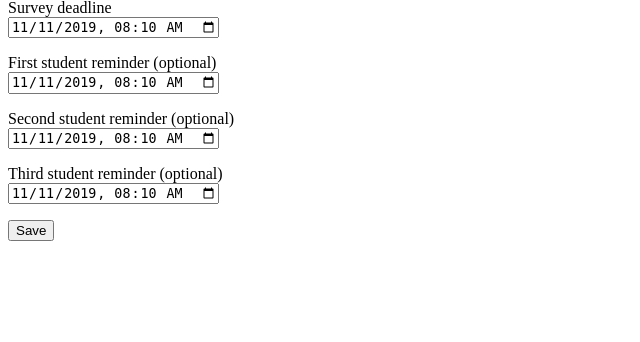
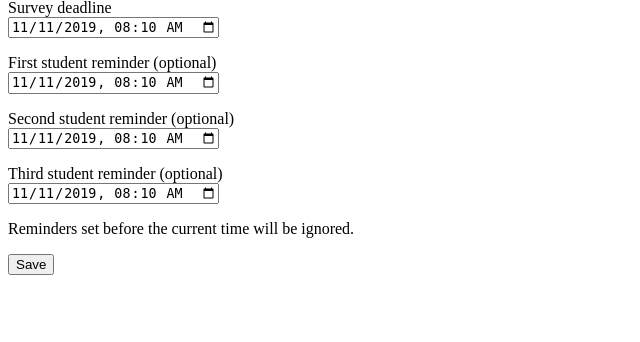
Before and after one commit to ryanku98/SETpp, a Flask app: page /deadline in a window 1280 px wide. Shown: the part 185-527 px from the top of the page, without its empty margins (0-640 px from the left). Run offline with Flask 2, Linux system fonts and the light colour scheme; the visitor is signed in with stand-in values (Sample User, id 1); data that the repository does not hold is empty; some libraries are stand-ins or nearby versions.

Commit message:
Deadline/reminder form now prefills with existing database data

```diff
--- a/app/forms.py
+++ b/app/forms.py
@@ -3,7 +3,7 @@ from wtforms import FileField, StringField, PasswordField, BooleanField, SubmitF
 from wtforms.ext.dateutil.fields import DateTimeField
 from wtforms.validators import DataRequired, Email, EqualTo, ValidationError
 from flask_wtf.file import FileRequired, FileAllowed
-from app.models import User
+from app.models import User, Deadline, Reminder
 from app.survey import studentExists
 # CHANGE WHEN FUNCTION IS MOVED:
 # from app.routes import is_valid_datetime
@@ -26,7 +26,6 @@ def is_valid_datetime(dt1, dt2):
     # if/when reached end, return flag (if all 0s, flag remains False)
     validity = False
     delta_attributes = [delta.years, delta.months, delta.weeks, delta.days, delta.hours, delta.minutes, delta.seconds, delta.microseconds]
-    # delta_attributes = [delta.years, delta.months, delta.weeks, delta.days, delta.hours, delta.minutes]
     for attribute in delta_attributes:
         # if positive
         if attribute > 0:
@@ -77,12 +76,11 @@ class CreateSurveyForm(FlaskForm):
 class DatesForm(FlaskForm):
     parse_kwargs = {'yearfirst': True, 'dayfirst': False}
     display_format = '%m/%d/%Y %H:%M'
-    # used in dates.html for default value
-    default_format = '%Y-%m-%dT%H:%M'
-    deadline = DateTimeField('Survey deadline', parse_kwargs=parse_kwargs, display_format=display_format, validators=[DataRequired()])
-    reminder1 = DateTimeField('First student reminder (optional)', parse_kwargs=parse_kwargs, display_format=display_format)
-    reminder2 = DateTimeField('Second student reminder (optional)', parse_kwargs=parse_kwargs, display_format=display_format)
-    reminder3 = DateTimeField('Third student reminder (optional)', parse_kwargs=parse_kwargs, display_format=display_format)
+    render_kw = {'type': 'datetime-local'}
+    deadline = DateTimeField('Survey deadline', parse_kwargs=parse_kwargs, display_format=display_format, render_kw=render_kw, validators=[DataRequired()])
+    reminder1 = DateTimeField('First student reminder (optional)', parse_kwargs=parse_kwargs, display_format=display_format, render_kw=render_kw)
+    reminder2 = DateTimeField('Second student reminder (optional)', parse_kwargs=parse_kwargs, display_format=display_format, render_kw=render_kw)
+    reminder3 = DateTimeField('Third student reminder (optional)', parse_kwargs=parse_kwargs, display_format=display_format, render_kw=render_kw)
     submit = SubmitField('Save')
 
     def validate_deadline(self, deadline):
@@ -96,26 +94,27 @@ class SurveyForm(FlaskForm):
     course_id = IntegerField('Lab Course #', validators=[DataRequired()])
 
     # SURVEY QUESTIONS
+    render_kw = {'rows':3,'cols':80}
     learning_1 = RadioField('The labs helped me understand the lecture material. (An answer of 3 is neutral)', choices=[('1','1'), ('2','2'), ('3','3'), ('4','4'), ('5','5')], validators=[DataRequired()])
     learning_2 = RadioField('The labs taught me new skills. (An answer of 3 is neutral)', choices=[('1','1'), ('2','2'), ('3','3'), ('4','4'), ('5','5')], validators=[DataRequired()])
     learning_3 = RadioField('The labs taught me to think creatively. (An answer of 3 is neutral)', choices=[('1','1'), ('2','2'), ('3','3'), ('4','4'), ('5','5')], validators=[DataRequired()])
     learning_4 = RadioField('I would be able to repeat the labs without help. (An answer of 3 is neutral)', choices=[('1','1'), ('2','2'), ('3','3'), ('4','4'), ('5','5')], validators=[DataRequired()])
-    learning_5 = TextAreaField('What was your favorite aspect of the lab?', render_kw={'rows':3,'cols':80}, validators=[DataRequired()])
-    learning_6 = TextAreaField('What was your favorite aspect of the lab?', render_kw={'rows':3,'cols':80}, validators=[DataRequired()])
+    learning_5 = TextAreaField('What was your favorite aspect of the lab?', render_kw=render_kw, validators=[DataRequired()])
+    learning_6 = TextAreaField('What was your favorite aspect of the lab?', render_kw=render_kw, validators=[DataRequired()])
     lab_1 = RadioField('The lab instructor was supportive. (An answer of 3 is neutral)', choices=[('1','1'), ('2','2'), ('3','3'), ('4','4'), ('5','5')], validators=[DataRequired()])
     lab_2 = RadioField('The lab instructor was approachable. (An answer of 3 is neutral)', choices=[('1','1'), ('2','2'), ('3','3'), ('4','4'), ('5','5')], validators=[DataRequired()])
     lab_3 = RadioField('The lab instructor was able to answer my questions. (An answer of 3 is neutral)', choices=[('1','1'), ('2','2'), ('3','3'), ('4','4'), ('5','5')], validators=[DataRequired()])
     lab_4 = RadioField('The lab instructor helped me reach a clear understanding of key concepts. (An answer of 3 is neutral)', choices=[('1','1'), ('2','2'), ('3','3'), ('4','4'), ('5','5')], validators=[DataRequired()])
     lab_5 = RadioField('The lab instructor fostered a mutually respectful learning environment. (An answer of 3 is neutral)', choices=[('1','1'), ('2','2'), ('3','3'), ('4','4'), ('5','5')], validators=[DataRequired()])
-    lab_6 = TextAreaField('What, if anything, could the lab instructor do to improve the experience?', render_kw={'rows':3,'cols':80}, validators=[DataRequired()])
+    lab_6 = TextAreaField('What, if anything, could the lab instructor do to improve the experience?', render_kw=render_kw, validators=[DataRequired()])
     spaceequipment_1 = RadioField('The amount of lab equipment was sufficient. (An answer of 3 is neutral)', choices=[('1','1'), ('2','2'), ('3','3'), ('4','4'), ('5','5')], validators=[DataRequired()])
     spaceequipment_2 = RadioField('The available space was sufficient for the lab activities. (An answer of 3 is neutral)', choices=[('1','1'), ('2','2'), ('3','3'), ('4','4'), ('5','5')], validators=[DataRequired()])
     spaceequipment_3 = RadioField('If lab equipment or setups were not functioning properly, adequate support was available to rectify the situation. (An answer of 3 is neutral)', choices=[('1','1'), ('2','2'), ('3','3'), ('4','4'), ('5','5')], validators=[DataRequired()])
-    spaceequipment_4 = TextAreaField('What, if anything, could improve lab space and equipment?', render_kw={'rows':3,'cols':80}, validators=[DataRequired()])
+    spaceequipment_4 = TextAreaField('What, if anything, could improve lab space and equipment?', render_kw=render_kw, validators=[DataRequired()])
     time_1 = RadioField('On average, the approximate number of hours completing a lab was', choices=[('<2','<2'), ('2','2'), ('2.5','2.5'), ('3','3'), ('>3','>3')], validators=[DataRequired()])
     time_2 = RadioField('How many hours did you spend preparing for the lab?', choices=[('<2','<2'), ('2','2'), ('2.5','2.5'), ('3','3'), ('>3','>3')], validators=[DataRequired()])
     time_3 = RadioField('How many hours did you spend writing lab reports outside the designated lab period?', choices=[('<2','<2'), ('2','2'), ('2.5','2.5'), ('3','3'), ('>3','>3')], validators=[DataRequired()])
-    lecture_1 = TextAreaField('What feedback would you give the lecture section instructor (not the lab TA) about the labs?', render_kw={'rows':3,'cols':80}, validators=[DataRequired()])
+    lecture_1 = TextAreaField('What feedback would you give the lecture section instructor (not the lab TA) about the labs?', render_kw=render_kw, validators=[DataRequired()])
 
     submit = SubmitField('Submit')
 
--- a/app/routes.py
+++ b/app/routes.py
@@ -6,7 +6,7 @@ from app.forms import LoginForm, RegistrationForm, ResetPasswordForm, RequestPas
 from app.forms import is_valid_datetime
 from datetime import datetime
 
-from app.models import User
+from app.models import User, Deadline, Reminder, create_reminders
 from app.survey import submitResult, roster_file, clearSurveySession, convertToCSV, studentExists
 from app.emails import send_password_reset_email, send_all_student_emails
 # from werkzeug.urls import url_parse
@@ -124,7 +124,6 @@ def createSurvey():
         f_roster = convertToCSV(os.path.join('documents', filename))
         flash('File uploaded!')
         # TODO: set default survey deadline to a week from upload in case admin doesn't custom input deadline
-        # TODO: do we want default reminders?
         return redirect(url_for('deadline'))
     return render_template('createSurvey.html', form=form)
 
@@ -134,19 +133,61 @@ def setDates():
     if not current_user.is_authenticated:
         flash('Login to set reminders!')
         return redirect(url_for('login'))
+
+    form = DatesForm()
     # track time on page load for validation purposes
     curr_time = datetime.utcnow()
-    form = DatesForm()
+
     if form.validate_on_submit():
-        flash('Deadline set for ' + form.deadline.data.strftime(form.display_format))
+        # DatesForm class validates deadline data upon submission
+        deadline = Deadline.query.first()
+        # if a deadline already exists
+        # NOTE: a deadline should always exist, but this is a failsafe to avoid extraneous/unforeseen errors
+        if deadline is not None:
+            deadline.update_datetime(form.deadline.data)
+        else:
+            db.session.add(Deadline(datetime=form.deadline.data))
+        flash('Deadline set for ' + str(deadline))
+        db.session.commit()
+
+        # add valid reminders to 'reminders' set (should be datetime objects)
+        reminders = set()
+        # reminder flash messages handled by create_reminders()
         if is_valid_datetime(form.reminder1.data, curr_time):
-            flash('Reminder 1 set for ' + form.reminder1.data.strftime(form.display_format))
+            reminders.add(form.reminder1.data)
         if is_valid_datetime(form.reminder2.data, curr_time):
-            flash('Reminder 2 set for ' + form.reminder2.data.strftime(form.display_format))
+            reminders.add(form.reminder2.data)
         if is_valid_datetime(form.reminder3.data, curr_time):
-            flash('Reminder 3 set for ' + form.reminder3.data.strftime(form.display_format))
+            reminders.add(form.reminder3.data)
+        # add and commit 'reminders' set to database
+        create_reminders(reminders)
         return redirect(url_for('setDates'))
-    return render_template('dates.html', form=form, time=curr_time)
+    return render_template('dates.html', form=form, time=curr_time, defaults=create_defaults(curr_time))
+
+def create_defaults(curr_time):
+    """Creates list of datetime strings using values currently in database - for values that don't exist, use current time"""
+    # defaults should be a list of defaults for variables in proper string form in the following order: deadline, reminder1, reminder2, reminder3
+    default_format = '%Y-%m-%dT%H:%M'
+    defaults = []
+    deadline = Deadline.query.first()
+    if deadline is not None:
+        defaults.append(str(deadline))
+    else:
+        defaults.append(curr_time.strftime(default_format))
+    myquery = Reminder.query.all()
+    if len(myquery) >= 1:
+        defaults.append(str(myquery[0]))
+    else:
+        defaults.append(curr_time.strftime(default_format))
+    if len(myquery) >= 2:
+        defaults.append(str(myquery[1]))
+    else:
+        defaults.append(curr_time.strftime(default_format))
+    if len(myquery) >= 3:
+        defaults.append(str(myquery[2]))
+    else:
+        defaults.append(curr_time.strftime(default_format))
+    return defaults
 
 @app.route('/survey', methods=['GET', 'POST'])
 def survey():
--- a/app/templates/dates.html
+++ b/app/templates/dates.html
@@ -9,24 +9,25 @@
   {# NOTE: type="datetime-local" is not recognized by Safari on MAC OSX, but is recognized by Safari on iOS :/ #}
   <p>
     {{ form.deadline.label }}<br>
-    {{ form.deadline(type="datetime-local", value=time.strftime(form.default_format)) }}<br>
+    {{ form.deadline(value=defaults[0]) }}<br>
     {% for error in form.deadline.errors %}<span style="color: red;">[{{ error }}]</span>{% endfor %}
   </p>
   <p>
     {{ form.reminder1.label }}<br>
-    {{ form.reminder1(type="datetime-local", value=time.strftime(form.default_format)) }}<br>
+    {{ form.reminder1(value=defaults[1]) }}<br>
     {% for error in form.reminder1.errors %}<span style="color: red;">[{{ error }}]</span>{% endfor %}
   </p>
   <p>
     {{ form.reminder2.label }}<br>
-    {{ form.reminder2(type="datetime-local", value=time.strftime(form.default_format)) }}<br>
+    {{ form.reminder2(value=defaults[2]) }}<br>
     {% for error in form.reminder2.errors %}<span style="color: red;">[{{ error }}]</span>{% endfor %}
   </p>
   <p>
     {{ form.reminder3.label }}<br>
-    {{ form.reminder3(type="datetime-local", value=time.strftime(form.default_format)) }}<br>
+    {{ form.reminder3(value=defaults[3]) }}<br>
     {% for error in form.reminder3.errors %}<span style="color: red;">[{{ error }}]</span>{% endfor %}
   </p>
+  <p>Reminders set before the current time will be ignored.</p>
   <p>
     {{ form.submit() }}
   </p>
```
Also changed, not shown: app/models.py (+26 -2 lines).
